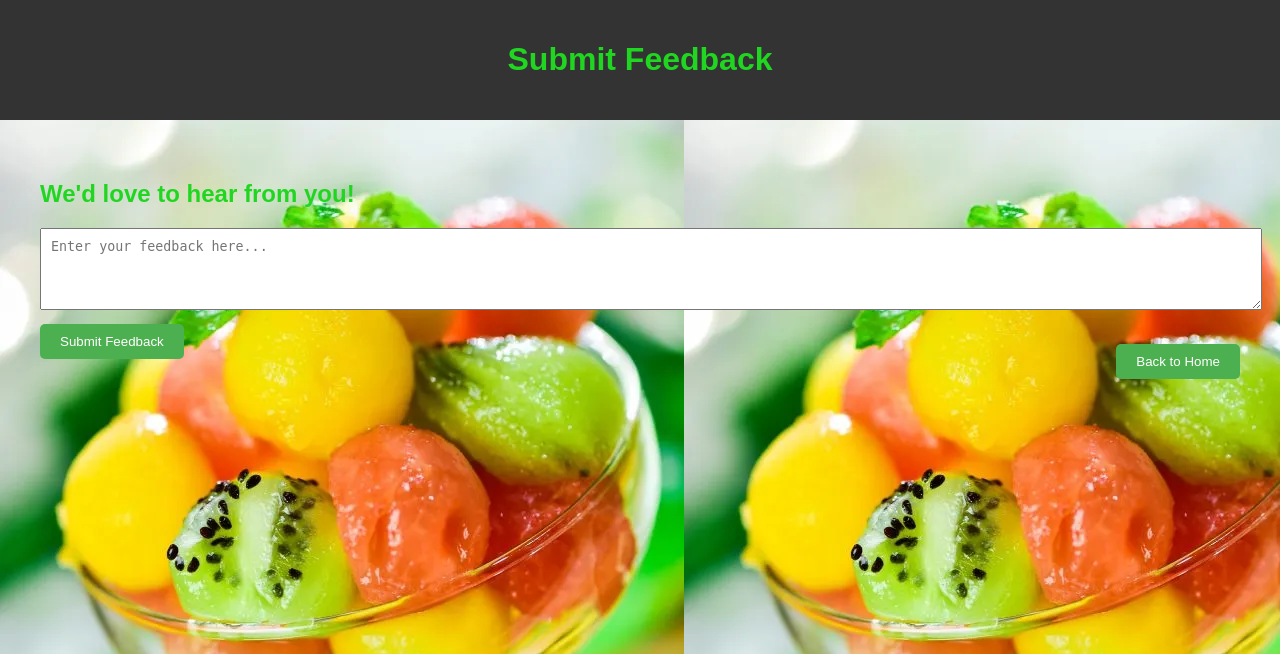
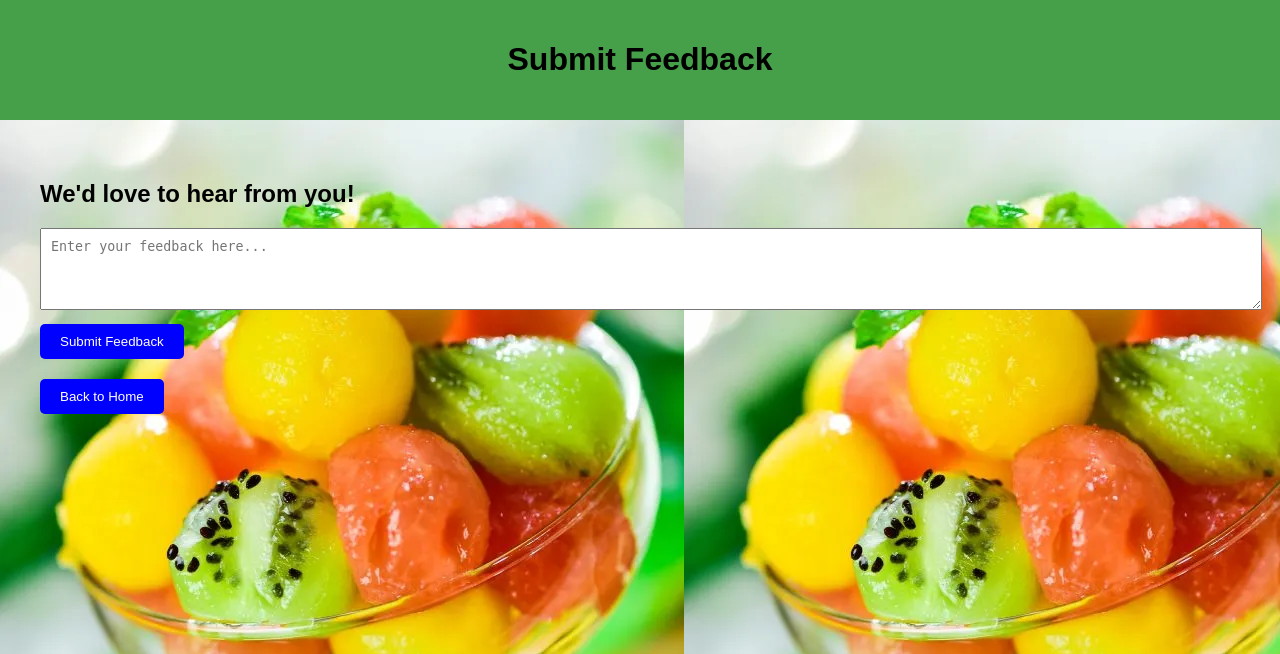
Before and after one commit to godfredkogkane/Final_project, a PHP site: page /view/feedback.php in a window 1280 px wide. Shown: the top 654 px of the page. Run offline with PHP 8.4, Linux system fonts and the light colour scheme.

Commit message:
styled some pages

```diff
--- a/css/feedback.css
+++ b/css/feedback.css
@@ -3,14 +3,17 @@ body {
     margin: 0;
     padding: 0;
     background-image: url("../frontend_images/bgrd2.webp");
-
 }
 
 header {
-    background-color: #333;
+    background-color: #4CAF50; /* Green */
     color: #fff;
     padding: 20px;
     text-align: center;
+}
+
+header:hover {
+    background-color: #45a049; /* Darker green on hover */
 }
 
 section {
@@ -35,17 +38,15 @@ textarea {
 input[type="submit"],
 button {
     padding: 10px 20px;
-    background-color: #4CAF50;
+    background-color: blue;
     color: white;
     border: none;
     border-radius: 5px;
     cursor: pointer;
+    transition: background-color 0.3s;
 }
 
-input[type="submit"] {
-    float: left;
+input[type="submit"]:hover,
+button:hover {
+    background-color: blueviolet;
 }
-
-button {
-    float: right;
-}
--- a/view/feedback.php
+++ b/view/feedback.php
@@ -8,11 +8,11 @@
 </head>
 <body>
     <header>
-        <h1>Submit Feedback</h1>
+        <h1 style="color: black;">Submit Feedback</h1>
     </header>
 
     <section>
-        <h1 style="color: rgb(33, 214, 33);">We'd love to hear from you!</h1>
+        <h1 style="color:black;">We'd love to hear from you!</h1>
         <form action="../actions/feedback_action.php" method="POST">
             <textarea name="message" rows="4" cols="50" placeholder="Enter your feedback here..." required></textarea><br>
             <input type="hidden" name="date" value="<?php echo date('Y-m-d'); ?>">
```
Also changed, not shown: css/snacks.css (+5 -4 lines).
